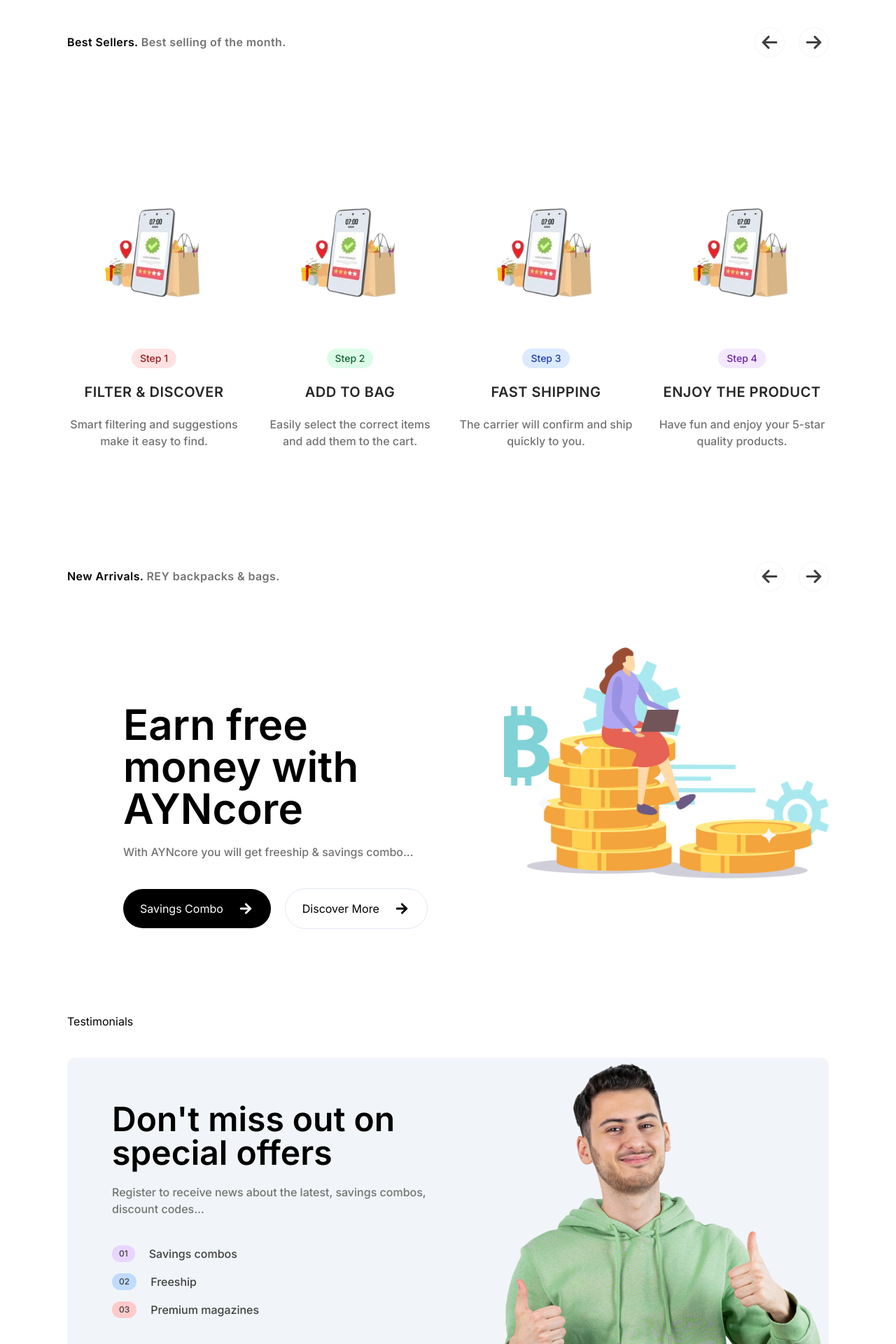
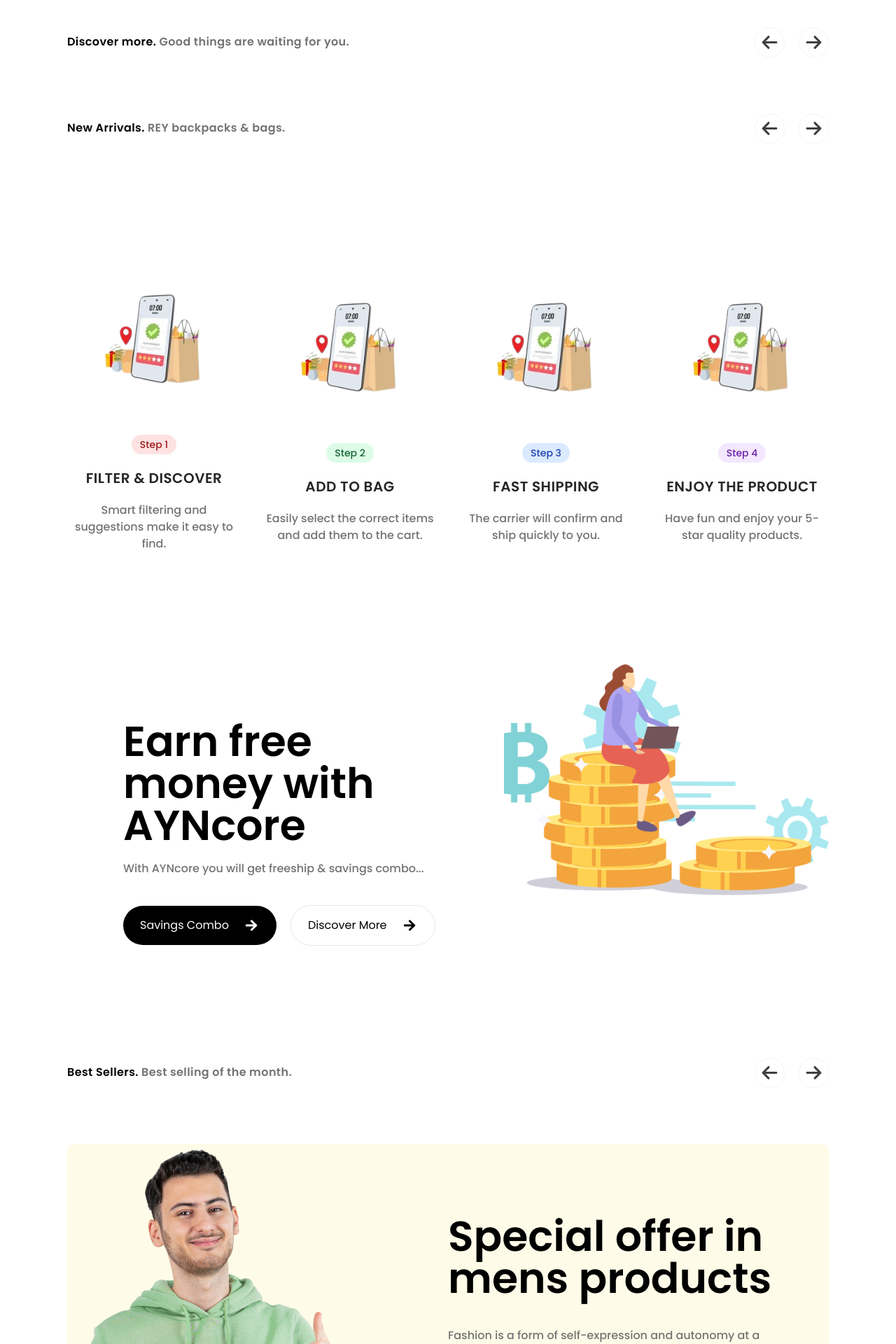
Before and after one commit to ayncore/e-com-web, a Next.js app: page / in a window 1280 px wide. Shown: the part 880-2800 px from the top of the page at 70% size. Built offline with nearby package versions, Linux system fonts and the light colour scheme.

Commit message:
feat(home/special-offers.tsx): initalized and updated

```diff
--- a/src/app/layout.tsx
+++ b/src/app/layout.tsx
@@ -1,11 +1,15 @@
 import type { Metadata } from "next";
-import { Inter } from "next/font/google";
+import { Poppins } from "next/font/google";
 import "./globals.css";
 import React from "react";
 import Navbar from "@/components/global/navbar";
 import Footer from "@/components/global/footer";
 
-const inter = Inter({ subsets: ["latin"] });
+const poppins = Poppins({
+  subsets: ["latin"],
+  display: "swap",
+  weight: ["300", "400", "500", "600", "700"],
+});
 
 export const metadata: Metadata = {
   title: "AYNcore E-commerce",
@@ -19,7 +23,7 @@
 }>) {
   return (
     <html lang="en">
-       <body className={`${inter.className} bg-darkcolor`}>
+       <body className={`${poppins.className} bg-darkcolor`}>
         <Navbar />
         <main className='main flex-1'>{children}</main>
         <Footer />
--- a/src/app/page.tsx
+++ b/src/app/page.tsx
@@ -1,8 +1,10 @@
-import BestSellers from "@/components/home/bestsellers";
+import BestSellers from "@/components/home/best-sellers";
+import Discover from "@/components/home/discover";
 import Hero from "@/components/home/hero";
-import NewArrivals from "@/components/home/newarrivals";
-import NewsLetter from "@/components/home/newsletter";
-import PrimeMembership from "@/components/home/primemembership";
+import NewArrivals from "@/components/home/new-arrivals";
+import NewsLetter from "@/components/home/news-letter";
+import PrimeMembership from "@/components/home/prime-membership";
+import SpecialOffers from "@/components/home/special-offers";
 import Structure from "@/components/home/structure";
 import Testimonials from "@/components/home/testimonials";
 
@@ -11,10 +13,12 @@
     <div className="">
       <Hero />
       <div className="md:mx-24 mx-10">
+        <Discover/>
+        <NewArrivals />
+        <Structure />
+        <PrimeMembership/>
         <BestSellers />
-        <Structure />
-        <NewArrivals />
-        <PrimeMembership/>
+        <SpecialOffers/>
         <Testimonials />
         <NewsLetter />
       </div>
--- /dev/null
+++ b/src/components/home/discover.tsx
@@ -0,0 +1,31 @@
+import { styles } from '@/constants/styles'
+import React from 'react'
+import { FaArrowLeft } from "react-icons/fa6";
+import { FaArrowRight } from "react-icons/fa6";
+
+const Discover = () => {
+  return (
+    <div className="discover w-full h-full py-10">
+      <div className="flex-row lg:flex items-center justify-between">
+        <h1 className={`${styles.sectionHeadText}`}>
+        Discover more.{" "}
+          <span className={`${styles.sectionSubText}`}>
+          Good things are waiting for you.
+          </span>
+        </h1>
+        <div className="icons flex items-center gap-5 justify-between lg:justify-normal mt-5 lg:mt-0">
+          <button className=" text-neutral-700 p-2 hover:bg-slate-50 rounded-full border border-slate-100">
+            {" "}
+            <FaArrowLeft size={25} />
+          </button>
+          <button className=" text-neutral-700 p-2 hover:bg-slate-50 rounded-full border border-slate-100">
+            {" "}
+            <FaArrowRight size={25} />
+          </button>
+        </div>
+      </div>
+    </div>
+  )
+}
+
+export default Discover
--- a/src/components/home/newsletter.tsx
+++ b/src/components/home/news-letter.tsx
@@ -10,7 +10,7 @@
         <h1 className="text-black font-semibold text-5xl max-w-lg">
           Don't miss out on special offers
         </h1>
-        <p className="text-md max-w-lg text-neutral-500 font-medium mt-5">
+        <p className="text-md max-w-lg text-neutral-500 font-medium mt-10">
           Register to receive news about the latest, savings combos, discount
           codes...
         </p>
--- /dev/null
+++ b/src/components/home/special-offers.tsx
@@ -0,0 +1,29 @@
+import React from "react";
+import character from "@/assets/character.png";
+import Image from "next/image";
+import { IoMdArrowRoundForward } from "react-icons/io";
+
+const SpecialOffers = () => {
+  return (
+    <div className="specialoffers h-full w-full bg-yellow-50 rounded-xl my-10 flex justify-between flex-col lg:flex-row">
+      <div className="left flex-1">
+        <Image src={character} alt="" className="" />
+      </div>
+      <div className="right flex-1 p-20 flex flex-col items-start justify-center">
+        <h1 className="text-black font-semibold text-6xl max-w-lg">
+          Special offer in mens products
+        </h1>
+        <p className="text-md max-w-lg text-neutral-500 font-medium mt-10">
+        Fashion is a form of self-expression and autonomy at a particular period and place.
+        </p>
+        <div className="flex items-center mt-10 gap-5">
+          <button className="bg-black text-white rounded-full px-6 py-4 flex gap-5">
+            Discover More <IoMdArrowRoundForward className="w-6 h-6" />
+          </button>
+        </div>
+      </div>
+    </div>
+  );
+};
+
+export default SpecialOffers;
--- a/src/constants/styles.tsx
+++ b/src/constants/styles.tsx
@@ -1,6 +1,6 @@
 const styles = {
-  sectionHeadText: "text-black text-[30px] md:text-[36px] font-semibold tracking-wide",
-  sectionSubText: "text-[30px] md:text-[36px] text-neutral-500 font-semibold tracking-wide",
+  sectionHeadText: "text-black text-4xl md:text-[36px] font-semibold tracking-wide",
+  sectionSubText: "text-4xl md:text-[36px] text-neutral-500 font-semibold tracking-wide",
 };
 
 export { styles };
```
Also changed, not shown: src/components/home/best-sellers.tsx (renamed from src/components/home/bestsellers.tsx), src/components/home/new-arrivals.tsx (renamed from src/components/home/newarrivals.tsx), src/components/home/prime-membership.tsx (renamed from src/components/home/primemembership.tsx).
